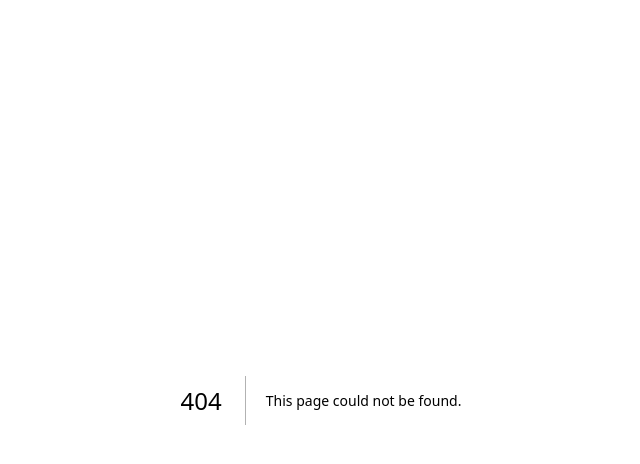
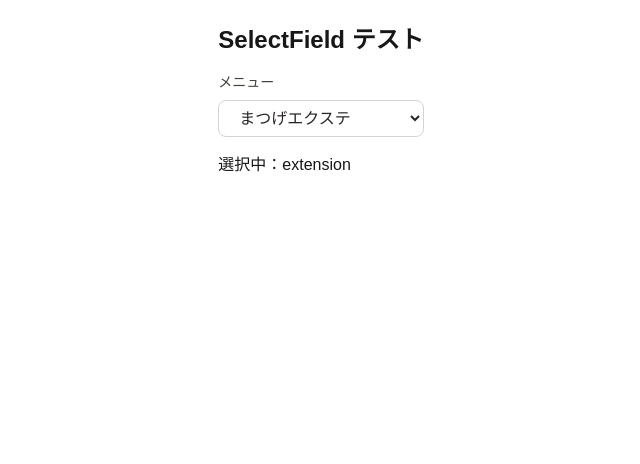
Before and after one commit to designhn924-web/hanna-ai-dashboard, a Next.js app: page /select-test in a window 1280 px wide. Before the commit this address had no page. Shown: the top 464 px of the page, without its empty margins (319-959 px from the left). Built offline with nearby package versions, Linux system fonts and the light colour scheme.

Commit message:
Add SelectField and reservation schema

```diff
--- /dev/null
+++ b/app/lib/schemas/reservationSchema.ts
@@ -0,0 +1,13 @@
+import { z } from "zod";
+
+export const reservationSchema = z.object({
+  menu: z.enum([
+    "extension",
+    "perm",
+    "eyebrow",
+  ]),
+});
+
+export type ReservationFormData = z.infer<
+  typeof reservationSchema
+>;
--- /dev/null
+++ b/app/select-test/page.tsx
@@ -0,0 +1,42 @@
+"use client";
+
+import { useState } from "react";
+import SelectField, {
+  type SelectOption,
+} from "@/components/ui/SelectField";
+
+export default function SelectTestPage() {
+  const menuOptions: SelectOption[] = [
+    {
+      label: "まつげエクステ",
+      value: "extension",
+    },
+    {
+      label: "まつげパーマ",
+      value: "perm",
+    },
+    {
+      label: "アイブロウ",
+      value: "eyebrow",
+    },
+  ];
+
+  const [menu, setMenu] = useState("extension");
+
+  return (
+    <main className="mx-auto flex min-h-screen max-w-md flex-col gap-4 p-6">
+      <h1 className="text-2xl font-bold">
+        SelectField テスト
+      </h1>
+
+      <SelectField
+  label="メニュー"
+  value={menu}
+  onChange={(event) => setMenu(event.target.value)}
+  options={menuOptions}
+/>
+
+      <p>選択中：{menu}</p>
+    </main>
+  );
+}
--- /dev/null
+++ b/components/ui/SelectField.tsx
@@ -0,0 +1,68 @@
+"use client";
+
+import { useId, type ComponentProps } from "react";
+
+// セレクトボックスの選択肢1つ分の型
+export type SelectOption = {
+  label: string; // 画面に表示される文字
+  value: string; // 実際に扱われる値
+};
+
+// ComponentProps<"select"> を使うと、通常の<select>タグが受け取れる属性
+// (value, onChange, name, disabled, required, ref など)を
+// 全部そのまま受け取れる型になる。
+// React Hook Formの register("項目名") を返り値ごと
+// <SelectField {...register("項目名")} /> のようにスプレッドすれば、
+// name/onChange/onBlur/ref がそのままこの型で受け取れて連携できる。
+type SelectFieldProps = ComponentProps<"select"> & {
+  label: string;
+  options: SelectOption[];
+  // バリデーションエラーがあるときだけ渡す(react-hook-formのerrors.xxx.messageなど)
+  error?: string;
+};
+
+/**
+ * ラベル付きのセレクトボックス。
+ * options に渡した配列をもとに <option> を自動で生成する。
+ *
+ * value/onChangeを直接渡す通常の使い方もできるし、
+ * React Hook Formの register結果をそのままスプレッドしても使える。
+ */
+export default function SelectField({
+  label,
+  options,
+  error,
+  id,
+  className = "",
+  ...rest
+}: SelectFieldProps) {
+  const generatedId = useId();
+
+  // idが渡されなかった場合は、自動生成したidを使う
+  const selectId = id ?? generatedId;
+
+  return (
+    <div className="flex flex-col gap-2">
+      <label htmlFor={selectId} className="text-sm font-medium text-stone-700">
+        {label}
+      </label>
+
+      <select
+        id={selectId}
+        // name/onChange/onBlur/ref/value/disabled/required など、
+        // register()やvalue/onChangeで渡された属性がここに入ってくる
+        {...rest}
+        className={`rounded-lg border border-stone-300 bg-white px-4 py-2 text-stone-800 outline-none transition-colors focus:border-amber-400 ${className}`}
+      >
+        {options.map((option) => (
+          <option key={option.value} value={option.value}>
+            {option.label}
+          </option>
+        ))}
+      </select>
+
+      {/* errorが渡されたときだけ、赤字でエラーを表示 */}
+      {error && <p className="text-sm text-red-500">{error}</p>}
+    </div>
+  );
+}
```
